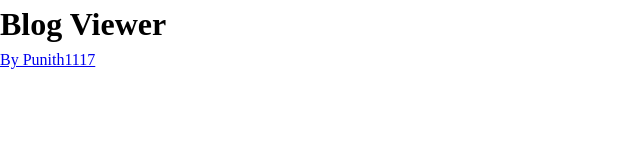
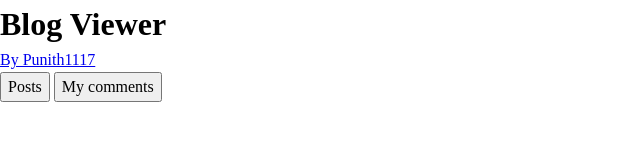
Before and after one commit to Punith1117/blog-viewer, a website built with webpack: page src/template.html in a window 1280 px wide. Shown: the whole page, without its empty margins (0-640 px from the left). Built offline with nearby package versions, Linux system fonts and the light colour scheme.

Commit message:
add buttons to view posts and user comments with class names

```diff
--- a/src/template.html
+++ b/src/template.html
@@ -11,7 +11,10 @@
       <a href="https://github.com/Punith1117/blog-viewer" class="author">By Punith1117</a>
       <div class="authenticated-user"></div>
     </header>
-    <nav></nav>
+    <nav>
+      <button class="posts-button">Posts</button>
+      <button class="my-comments-button">My comments</button>
+    </nav>
     <main></main>
   </body>
 </html>
```
